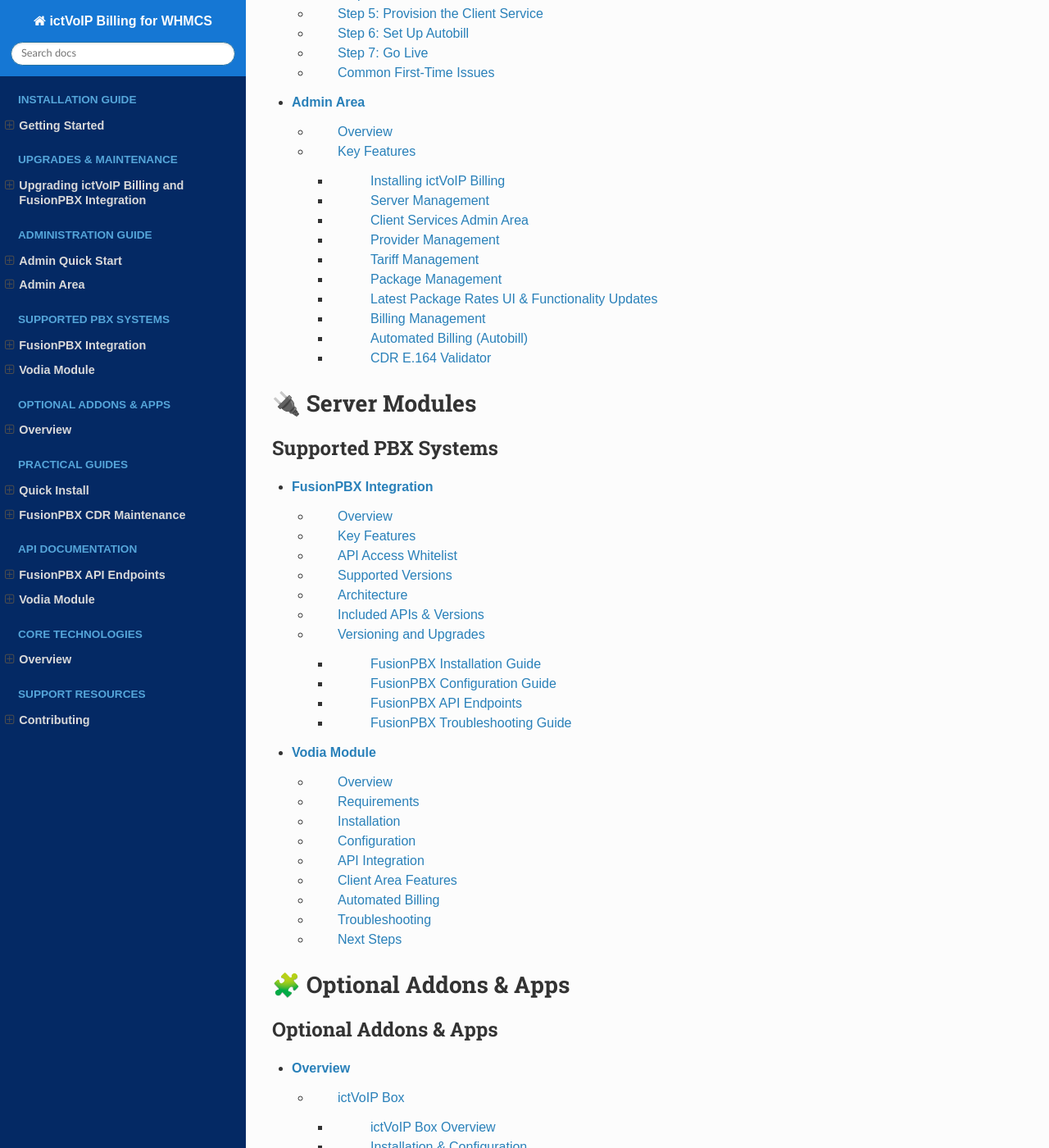
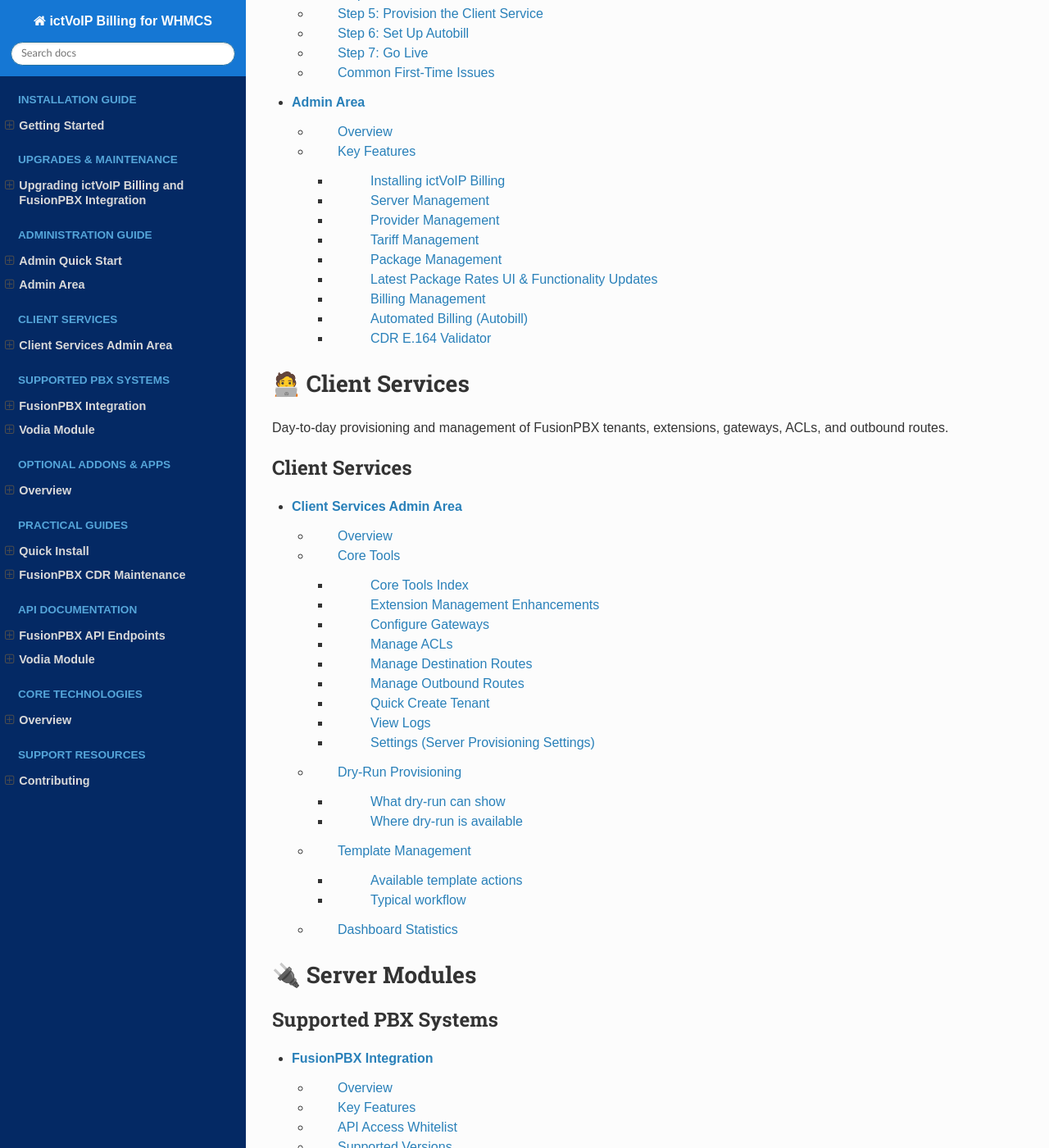
Before and after one commit to ictvoip/ictvoip-docs, a Sphinx documentation site: the page built from docs/source/index.rst, in a window 1280 px wide and 1400 px high, scrolled down 3492 px. Shown: the whole window at 82% size. Built offline with Sphinx 7.4.7 and the Read the Docs theme 3.1.0, drawn with Linux system fonts in a browser that asks for light colours; pages that are not in the unit, such as notebooks, are missing from menus; some of the changed text lies outside the part shown.

Commit message:
move client services to top-level toc

```diff
--- a/docs/source/admin.rst
+++ b/docs/source/admin.rst
@@ -60,12 +60,6 @@ Key Features
    admin/servers.rst
 
 .. toctree::
-   :maxdepth: 3
-   :caption: Client Services
-
-   admin/client_services.rst
-
-.. toctree::
    :maxdepth: 2
    :caption: Configuration
 
--- a/docs/source/index.rst
+++ b/docs/source/index.rst
@@ -145,6 +145,18 @@ path is:
 
    admin/quickstart_admin
    admin.rst
+
+🧑‍💻 Client Services
+=====================
+
+Day-to-day provisioning and management of FusionPBX tenants,
+extensions, gateways, ACLs, and outbound routes.
+
+.. toctree::
+   :maxdepth: 3
+   :caption: Client Services
+
+   admin/client_services
 
 🔌 Server Modules
 =================
```
